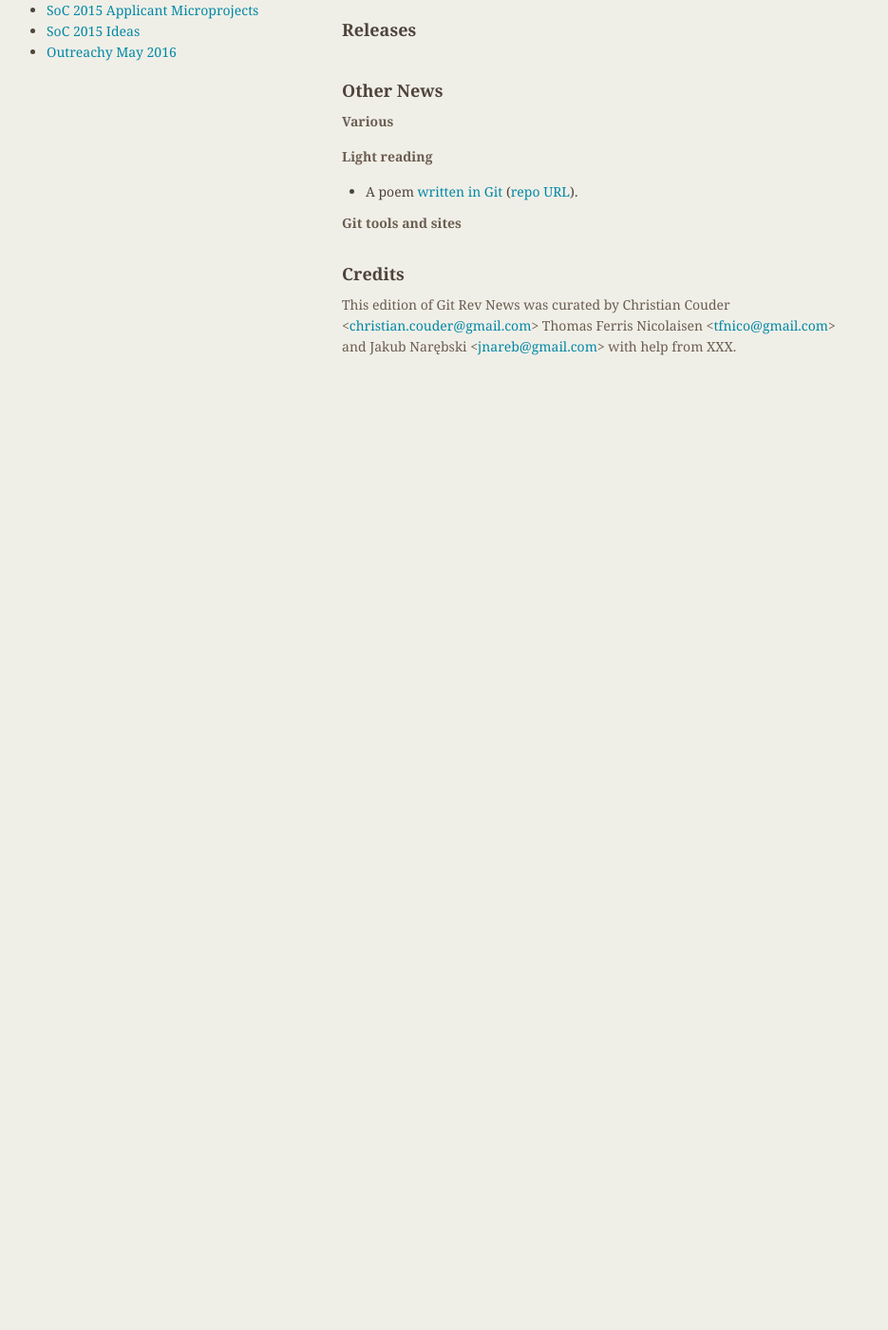
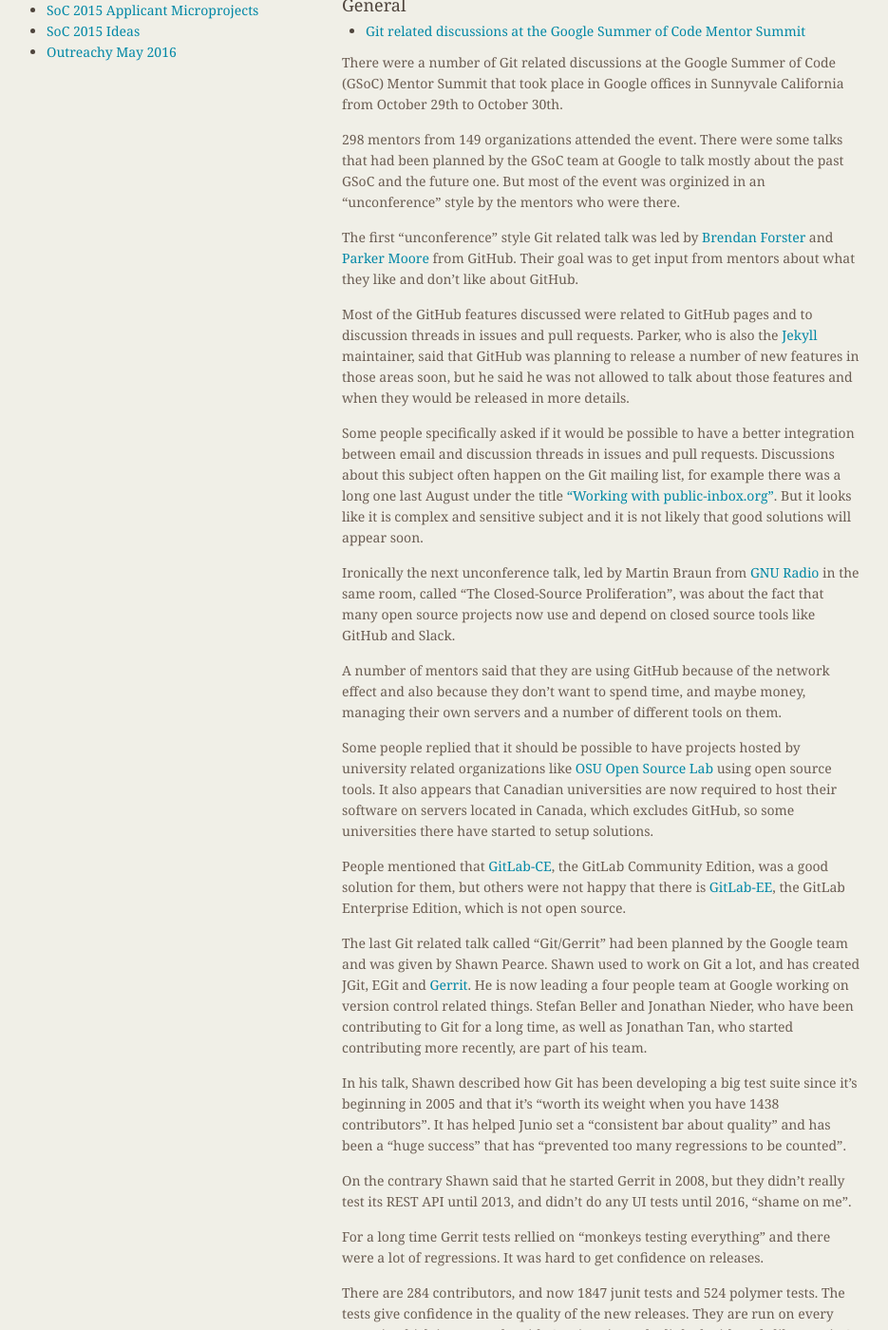
Before and after one commit to git/git.github.io, a Jekyll site: the page built from rev_news/drafts/edition-21.md, in a window 1280 px wide and 1400 px high, scrolled down 270 px. Shown: the whole window at 95% size, without its empty margins (174-1109 px from the left). Built offline with Jekyll 4.4.1, drawn with Linux system fonts in a browser that asks for light colours; before the commit the page ends 900 px from its top, so only the background shows below that; some of the changed text lies outside the part shown.

Commit message:
rn-21: add article about Git discussions at the GSoC Summit

```diff
--- a/rev_news/drafts/edition-21.md
+++ b/rev_news/drafts/edition-21.md
@@ -17,9 +17,95 @@
 
 ## Discussions
 
-<!---
 ### General
--->
+
+* [Git related discussions at the Google Summer of Code Mentor Summit](https://sites.google.com/site/2016gsocmentorsummit/home)
+
+There were a number of Git related discussions at the Google Summer of
+Code (GSoC) Mentor Summit that took place in Google offices in
+Sunnyvale California from October 29th to October 30th.
+
+298 mentors from 149 organizations attended the event. There were some
+talks that had been planned by the GSoC team at Google to talk mostly
+about the past GSoC and the future one. But most of the event was
+orginized in an "unconference" style by the mentors who were there.
+
+The first "unconference" style Git related talk was led by
+[Brendan Forster](https://github.com/shiftkey) and
+[Parker Moore](https://github.com/parkr) from GitHub.
+Their goal was to get input from mentors about what they like and
+don't like about GitHub.
+
+Most of the GitHub features discussed were related to GitHub pages and
+to discussion threads in issues and pull requests. Parker, who is also
+the [Jekyll](http://jekyllrb.com/) maintainer, said that GitHub was
+planning to release a number of new features in those areas soon, but
+he said he was not allowed to talk about those features and when they
+would be released in more details.
+
+Some people specifically asked if it would be possible to have a
+better integration between email and discussion threads in issues and
+pull requests. Discussions about this subject often happen on the Git
+mailing list, for example there was a long one last August under the
+title ["Working with public-inbox.org"](http://public-inbox.org/git/CAGZ79kasebzJb=b2n=JQiVMrSfJKaVfZaaoaVJFkXWuqKjfYKw@mail.gmail.com/).
+But it looks like it is complex and sensitive subject and it is not
+likely that good solutions will appear soon.
+
+Ironically the next unconference talk, led by Martin Braun from
+[GNU Radio](http://gnuradio.org/) in the same room, called
+"The Closed-Source Proliferation", was about the fact that many open
+source projects now use and depend on closed source tools like GitHub
+and Slack.
+
+A number of mentors said that they are using GitHub because of the
+network effect and also because they don't want to spend time, and
+maybe money, managing their own servers and a number of different
+tools on them.
+
+Some people replied that it should be possible to have projects hosted
+by university related organizations like
+[OSU Open Source Lab](http://osuosl.org/) using open source tools. It
+also appears that Canadian universities are now required to host their
+software on servers located in Canada, which excludes GitHub, so some
+universities there have started to setup solutions.
+
+People mentioned that [GitLab-CE](https://gitlab.com/gitlab-org/gitlab-ce),
+the GitLab Community Edition, was a good solution for them, but others
+were not happy that there is [GitLab-EE](https://gitlab.com/gitlab-org/gitlab-ee/),
+the GitLab Enterprise Edition, which is not open source.
+
+The last Git related talk called "Git/Gerrit" had been planned by the
+Google team and was given by Shawn Pearce. Shawn used to work on Git a
+lot, and has created JGit, EGit and [Gerrit](https://www.gerritcodereview.com/).
+He is now leading a four people team at Google working on version
+control related things. Stefan Beller and Jonathan Nieder, who have
+been contributing to Git for a long time, as well as Jonathan Tan, who
+started contributing more recently, are part of his team.
+
+In his talk, Shawn described how Git has been developing a big test
+suite since it's beginning in 2005 and that it's "worth its weight
+when you have 1438 contributors". It has helped Junio set a
+"consistent bar about quality" and has been a "huge success" that has
+"prevented too many regressions to be counted".
+
+On the contrary Shawn said that he started Gerrit in 2008, but they
+didn't really test its REST API until 2013, and didn't do any UI tests
+until 2016, "shame on me".
+
+For a long time Gerrit tests rellied on "monkeys testing everything"
+and there were a lot of regressions. It was hard to get confidence on
+releases.
+
+There are 284 contributors, and now 1847 junit tests and 524 polymer
+tests. The tests give confidence in the quality of the new
+releases. They are run on every commit which is easy to do with Gerrit
+as it can be linked with tools like Travis CI, Circle CI or Jenkins
+and the result of the tests can be displayed in the interface along
+with the review of each commit.
+
+He said though that automation has its limits as it difficult to test
+all configurations.
+
 
 <!---
 ### Reviews
```
